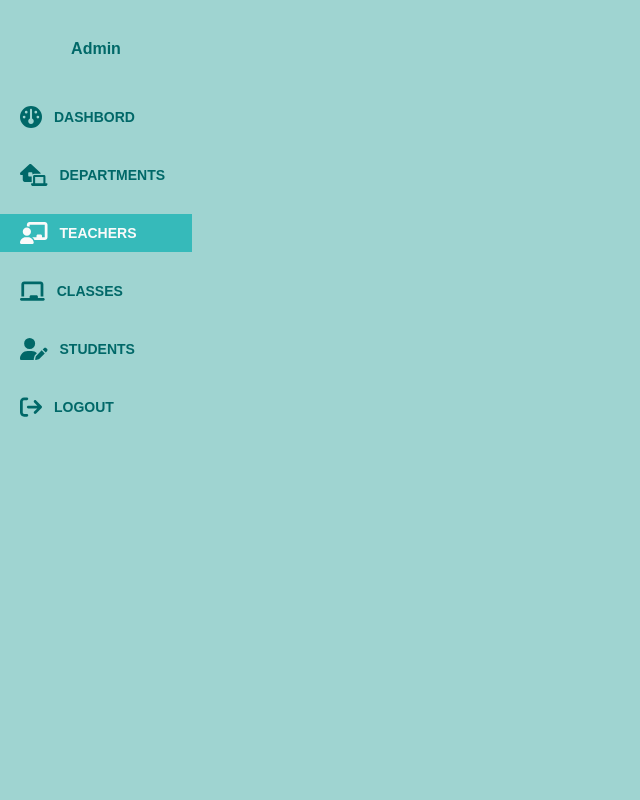
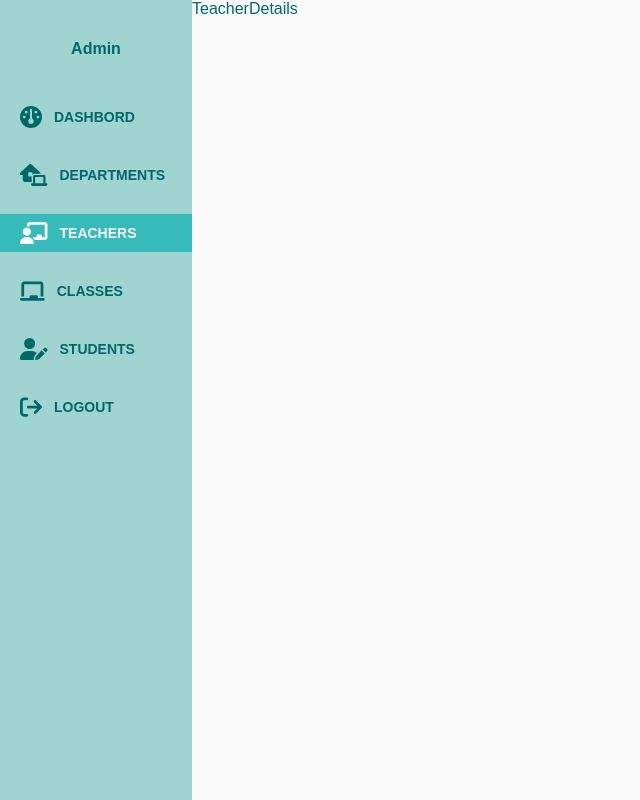
Before and after one commit to HabibPayenda/School_Dashboard, a React (Vite) app: page /teachers/view in a window 1280 px wide. Shown: the whole page, without its empty margins (0-640 px from the left). Built offline with nearby package versions, Linux system fonts and the light colour scheme; a web font is replaced by a local one.

Commit message:
Adds teacher veiw page

```diff
--- a/src/App.jsx
+++ b/src/App.jsx
@@ -21,6 +21,7 @@ import Departments from "./pages/Departments";
 import ClassDetails from "./pages/Class";
 import ClassAttendance from "./pages/ClassAttendance";
 import DepartmentDetails from "./pages/DepartmentDetails";
+import TeacherDetails from "./pages/TeacherDetails";
 
 function App() {
   return (
@@ -45,6 +46,7 @@ function App() {
 
               <Route path="/teachers" element={<TeachersSharedLayout />}>
                 <Route index element={<Teachers />} />
+                <Route path="view" element={<TeacherDetails />} />
               </Route>
 
               <Route path="/students" element={<StudentsSharedLayout />}>
--- a/src/components/teachersCard/TeachersCard.jsx
+++ b/src/components/teachersCard/TeachersCard.jsx
@@ -5,6 +5,7 @@ import {
   faChalkboardTeacher,
   faUserSecret,
 } from "@fortawesome/free-solid-svg-icons";
+import { Link } from "react-router-dom";
 
 function TeachersCard({ teacher }) {
   return (
@@ -16,7 +17,9 @@ function TeachersCard({ teacher }) {
         <h2>{teacher?.name}</h2>
         <p>{teacher?.subject}</p>
       </div>
-      <button className={styles.btn}>View</button>
+      <Link to="view" className={styles.btn}>
+        View
+      </Link>
     </div>
   );
 }
--- a/src/components/teachersCard/teachersCard.module.css
+++ b/src/components/teachersCard/teachersCard.module.css
@@ -66,6 +66,8 @@
     background-color: white;
     border:lightseagreen solid 1px;
     color: #006868;
+    text-align: center;
+    text-decoration: none;
 }
 
 .btn:hover {
--- /dev/null
+++ b/src/pages/TeacherDetails/index.jsx
@@ -0,0 +1,8 @@
+import React from "react";
+import styles from "./teacherDetails.module.css";
+
+function TeacherDetails() {
+  return <div className={styles.container}>TeacherDetails</div>;
+}
+
+export default TeacherDetails;
--- /dev/null
+++ b/src/pages/TeacherDetails/teacherDetails.module.css
@@ -0,0 +1,6 @@
+.container {
+  display: flex;
+  flex-direction: column;
+  background-color: #fafafa;
+  flex: 1;
+}
```
